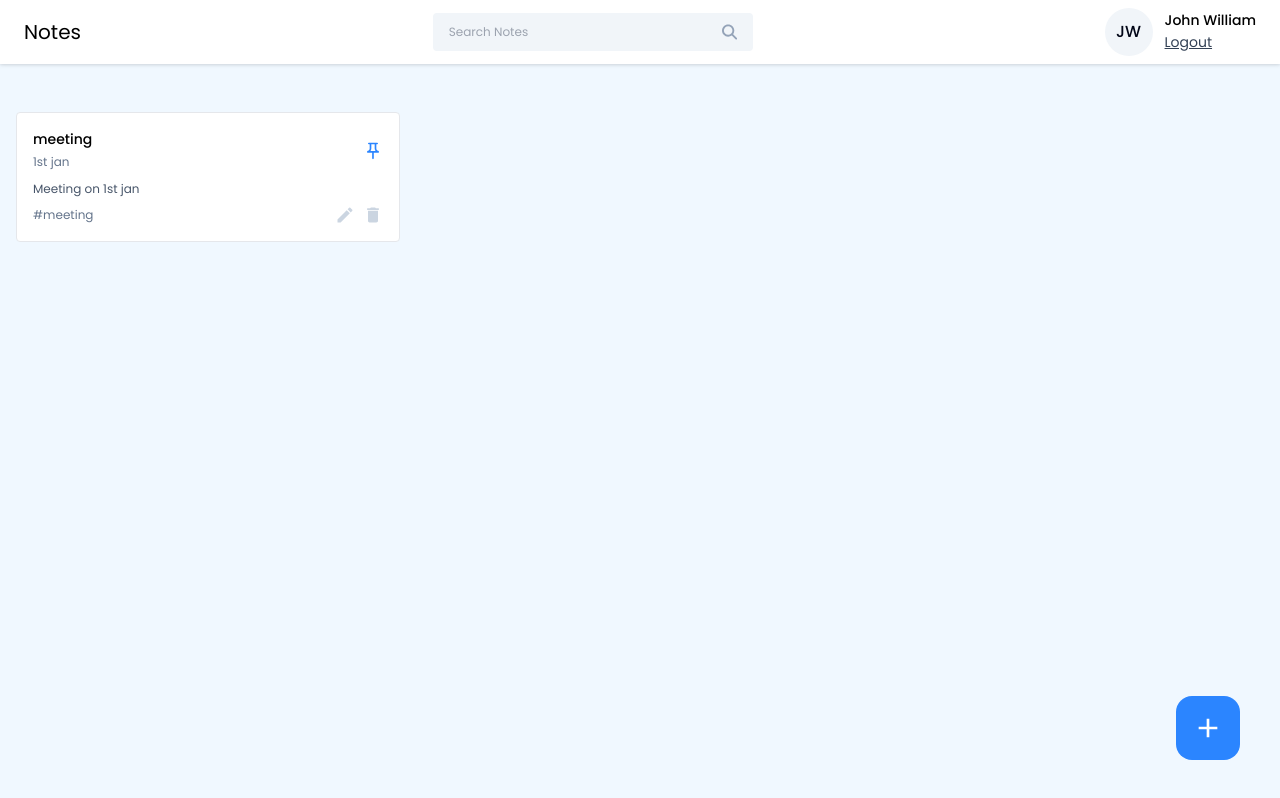
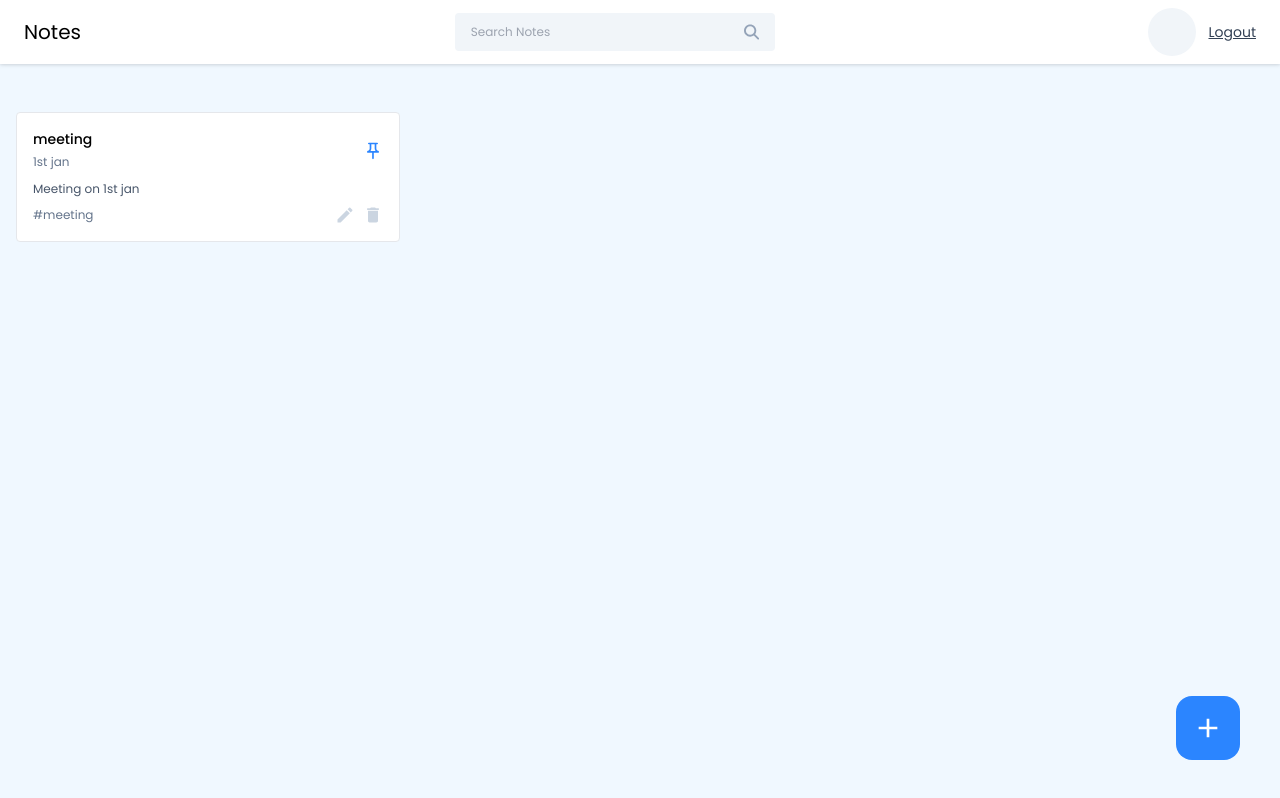
Before and after one commit to VinayKumar7549/Note-book-app, a React (Vite) app in the folder frontend/notes-app/: page /dashboard in a window 1280 px wide. Built offline with nearby package versions, Linux system fonts and the light colour scheme; no server answers.

Commit message:
Logout API Integration

```diff
--- a/frontend/notes-app/src/components/Cards/ProfileInfo.jsx
+++ b/frontend/notes-app/src/components/Cards/ProfileInfo.jsx
@@ -1,16 +1,16 @@
 import React from 'react'
 import { getaInitials } from '../../utils/helper'
 
-const ProfileInfo = ({ onLogout }) => {
+const ProfileInfo = ({ userInfo, onLogout }) => {
     return (
         <div className='flex items-center gap-3'>
             <div className='w-12 h-12 flex items-center justify-center rounded-full text-slate-950 font-medium bg-slate-100'>
-                {getaInitials("John William")}
+                {getaInitials(userInfo?.fullName)}
             </div>
 
             <div>
                 <p className='text-sm font-medium'>
-                     John William
+                    {userInfo?.fullName}
                 </p>
                 <button className='text-sm text-slate-700 underline' onClick={onLogout}>
                     Logout
--- a/frontend/notes-app/src/components/Navbar.jsx
+++ b/frontend/notes-app/src/components/Navbar.jsx
@@ -3,13 +3,14 @@
 import { useNavigate } from 'react-router-dom';
 import SearchBar from './SearchBar';
 
-const Navbar = () => {
+const Navbar = ({ userInfo }) => {
 
   const [searchQuery, setSearchQuery] = useState("");
 
-  const navigate = useNavigate;
+  const navigate = useNavigate();
 
   const onLogout = () => {
+    localStorage.clear();
     navigate("/login");
   };
 
@@ -34,7 +35,7 @@
         onClearSearch={onClearSearch}
       />
 
-      <ProfileInfo onLogout={onLogout} />
+      <ProfileInfo userInfo={userInfo} onLogout={onLogout} />
     </div>
   )
 }
--- a/frontend/notes-app/src/pages/Home.jsx
+++ b/frontend/notes-app/src/pages/Home.jsx
@@ -1,9 +1,11 @@
-import React, { useState } from 'react'
+import React, { useEffect, useState } from 'react'
 import Navbar from '../components/Navbar'
 import NoteCard from '../components/Cards/NoteCard'
 import { MdAdd, MdOutlineAlarmAdd } from 'react-icons/md'
 import AddEditNotes from './AddEditNotes'
 import Modal from "react-modal"
+import { useNavigate } from 'react-router-dom'
+import axiosInstance from '../utils/axiosInstance';
 
 const Home = () => {
 
@@ -13,9 +15,38 @@
     date: null,
   });
 
+
+  const [userInfo, setUserInfo] = useState(null);
+  const navigate = useNavigate();
+
+  //Get User Info
+
+  const getUserInfo = async () => {
+    try {
+      const response = await axiosInstance.get("/get-user");
+
+      if(response.data && response.data.user){
+        setUserInfo(response.data.user);
+      }
+
+    } catch (error) {
+      if(error.response.status === 401){
+        localStorage.clear();
+        navigate('/login');
+      }
+    }
+  };
+
+  useEffect(() =>{
+    getUserInfo();
+    return () => {};
+
+  }, []);
+
+
   return <>
 
-    <Navbar />
+    <Navbar userInfo = {userInfo} />
 
     <div className='container mx-auto'>
       <div className='grid grid-cols-3 gap-4 mt-8'>
```
